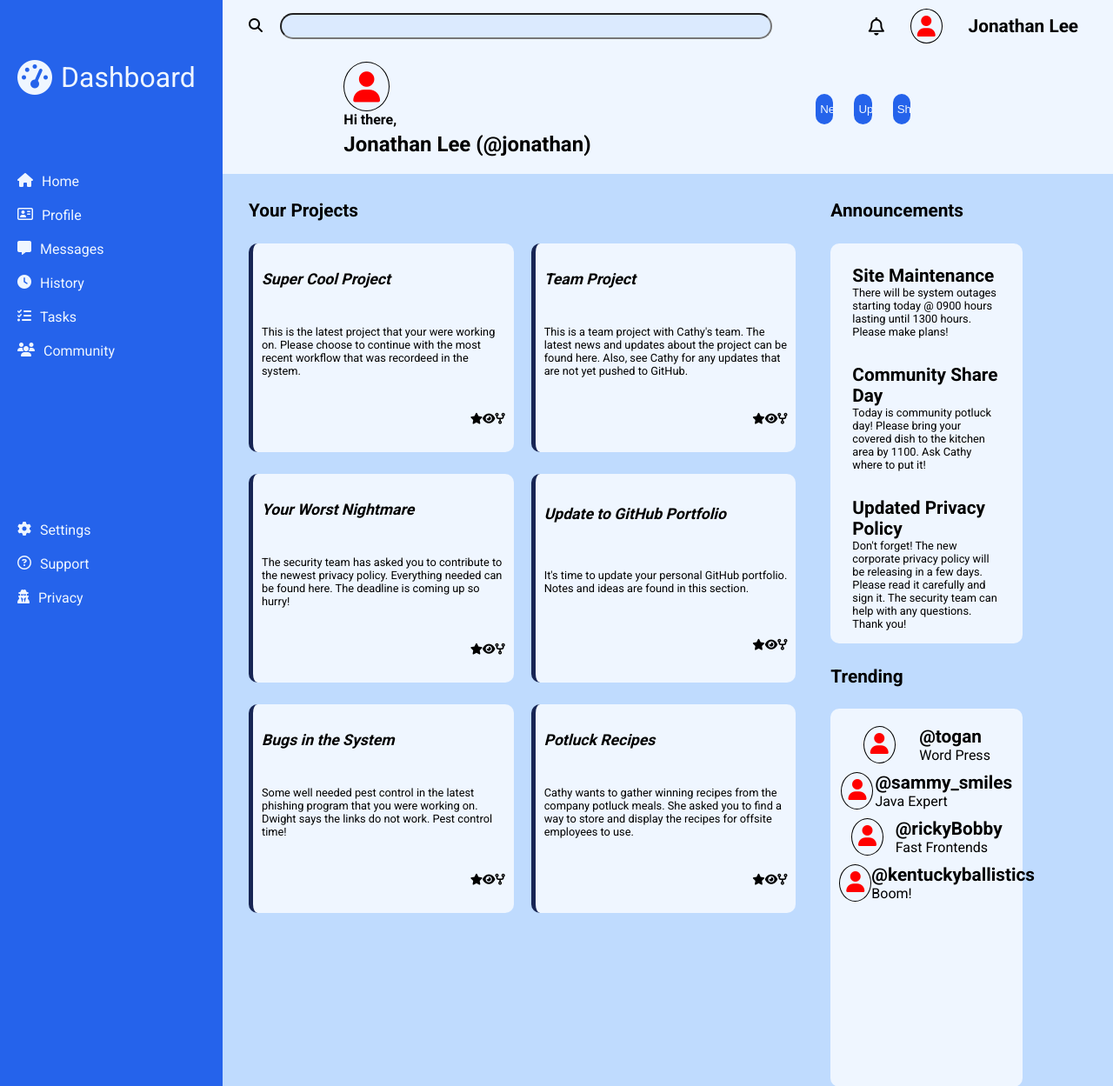
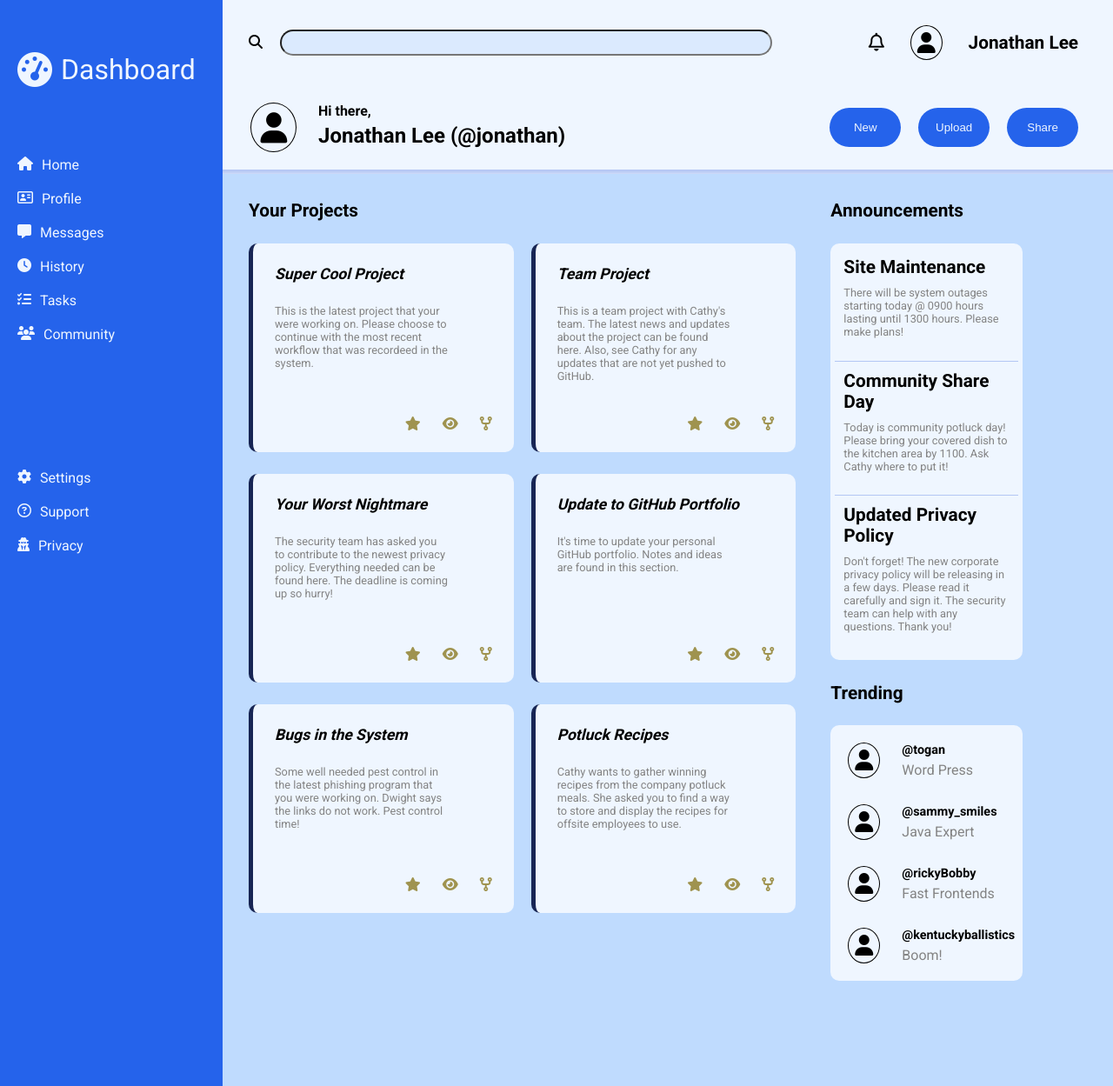
Before and after one commit to jlee1546/admin-dashboard, a plain HTML site: page index.html in a window 1280 px wide. Shown: the top 1249 px of the page at 87% size. Drawn offline with Linux system fonts and the light colour scheme.

Commit message:
Style paragraphs primary and secondary, add box-shadow to bottom of header, add color to card icons, transform to icons on hover, add display:grid to announcments and trneding sections

```diff
--- a/style.css
+++ b/style.css
@@ -18,7 +18,6 @@ body {
   border: 1px solid black;
   padding: 7px;
   border-radius: 100%;
-  color: red;
 }
 
 .large-avatar {
@@ -26,7 +25,10 @@ body {
   border: 1px solid black;
   border-radius: 100%;
   padding: 10px;
-  color: red;
+}
+
+.secondary-text {
+  color: rgb(131, 131, 131);
 }
 
 /*  Page Container */
@@ -41,6 +43,8 @@ body {
   background: #eff6ff;
   display: grid;
   grid-template-rows: repeat(2, 1fr);
+  box-shadow: 0 0 6px 6px rgb(179, 198, 244);
+  margin-bottom: 5px;
 }
 
 .header p,
@@ -93,25 +97,31 @@ input[type="search"] {
   font-size: 1.3rem;
 }
 
-img.avatar-small {
-  height: 50px;
-  width: 50px;
-  border: 1px solid black;
-  border-radius: 100%;
-  background-color: white;
-}
-
 /* Bottom Section of Header */
 .header-bottom {
   display: flex;
-  justify-content: space-around;
+  justify-content: space-between;
   align-items: center;
-  align-self: center;
-  padding: 10px;
-  margin-bottom: 10px;
 }
 
-.header-bottom p:first-of-type {
+/* Bottom Left Section of Header */
+.header-bottom-left {
+  display: flex;
+  justify-content: space-around;
+  width: 50%;
+  margin-left: 20px;
+}
+
+.header-bottom-left-greeting {
+  width: 80%;
+}
+
+/* Bottom Right Section of Header */
+.header-bottom-right {
+  display: flex;
+  width: 40%;
+  justify-content: flex-end;
+  margin-right: 20px;
 }
 
 .header-bottom p:last-of-type {
@@ -119,13 +129,9 @@ img.avatar-small {
   margin-top: 5px;
 }
 
-.header-bottom button:first-of-type {
-  margin-left: auto;
-}
-
-.header-bottom button {
-  width: 10%;
-  padding: 10px 5px;
+.header-bottom-right > button {
+  width: 20%;
+  padding: 15px 5px;
   border-radius: 25px;
   border: none;
   margin-right: 20px;
@@ -133,13 +139,9 @@ img.avatar-small {
   color: #eff6ff;
 }
 
-img.avatar-large {
-  height: 70px;
-  width: 70px;
-  border: 1px solid black;
-  border-radius: 100%;
-  background-color: white;
-  margin: 0 20px 0 30px;
+.header-bottom-right > button:hover {
+  cursor: pointer;
+  transform: scale(1.1);
 }
 
 /* Sidebar */
@@ -175,6 +177,13 @@ img.avatar-large {
   margin-left: 10px;
 }
 
+.sidebar-links-top li:hover,
+.sidebar-links-bottom li:hover,
+.sidebar-links-top span:hover,
+.sidebar-links-bottom span:hover {
+  cursor: pointer;
+}
+
 /* Main Content Area */
 .main-content {
   grid-area: 2 / 2 / 3 / 3;
@@ -188,7 +197,7 @@ img.avatar-large {
   padding: 10px;
 }
 
-/* Content Comtainer of Main Content */
+/* Content Container of Main Content */
 .content-container {
   display: grid;
   grid-template: 50px repeat(3, 265px) / repeat(2, 1fr);
@@ -212,32 +221,46 @@ img.avatar-large {
   border-radius: 10px;
   display: flex;
   flex-direction: column;
-  padding: 10px;
-  justify-content: space-around;
+  padding: 25px;
+
   margin-bottom: 25px;
 }
 
 .card p:first-of-type {
   font-size: 1.1rem;
   font-weight: bold;
+  margin-bottom: 25px;
 }
 
-.card img {
-  width: 25px;
-  height: 25px;
-  margin-right: 15px;
+.card p:last-of-type {
+  width: 80%;
+  flex-grow: 1;
 }
 
 .card-links {
   display: flex;
-  justify-content: flex-end;
+  justify-content: end;
+  font-size: 1rem;
+  color: rgb(159, 147, 79);
+}
+
+.fa-star,
+.fa-eye {
+  margin-right: 25px;
+}
+
+.fa-star:hover,
+.fa-eye:hover,
+.fa-code-fork:hover {
+  cursor: pointer;
+  transform: scale(1.5);
 }
 
 /* Content Container 2 of Main Content */
 .content-container2 {
   display: grid;
   grid-template-columns: 1fr;
-  grid-template-rows: 50px 1fr 50px 1fr;
+  grid-template-rows: 50px 3fr 50px 2fr;
   grid-area: 1 / 3 / 4 / 4;
   padding: 20px;
 }
@@ -252,21 +275,26 @@ img.avatar-large {
 .announcements {
   width: 75%;
   padding: 5px;
-  text-align: center;
 
   background: #eff6ff;
   text-align: left;
   border-radius: 10px;
   grid-area: 2 / 1 / 3 / 2;
+  display: grid;
 }
 
 .announcement {
-  padding: 10px 20px;
-  margin-top: 10px;
+  padding: 10px;
+}
+
+.announcement:nth-of-type(1),
+.announcement:nth-of-type(2) {
+  border-bottom: 1px solid rgb(179, 198, 244);
 }
 
 .announcement p:first-of-type {
   font-weight: bold;
+  margin-bottom: 10px;
 }
 
 .announcement p:last-of-type {
@@ -286,16 +314,25 @@ img.avatar-large {
   background: #eff6ff;
   width: 75%;
   margin-top: 25px;
-  padding: 10px 10px;
+  padding: 10px;
   border-radius: 10px;
+  display: flex;
+  flex-direction: column;
+  gap: 10px;
 }
 
 .trending-info {
   display: flex;
-  justify-content: space-evenly;
-  margin-top: 10px;
+
+  margin: 10px;
+}
+
+.trending-info-users {
+  margin-left: 25px;
 }
 
 .trending-info p:first-of-type {
   font-weight: bold;
+  font-size: 0.9rem;
+  margin-bottom: 5px;
 }
```
